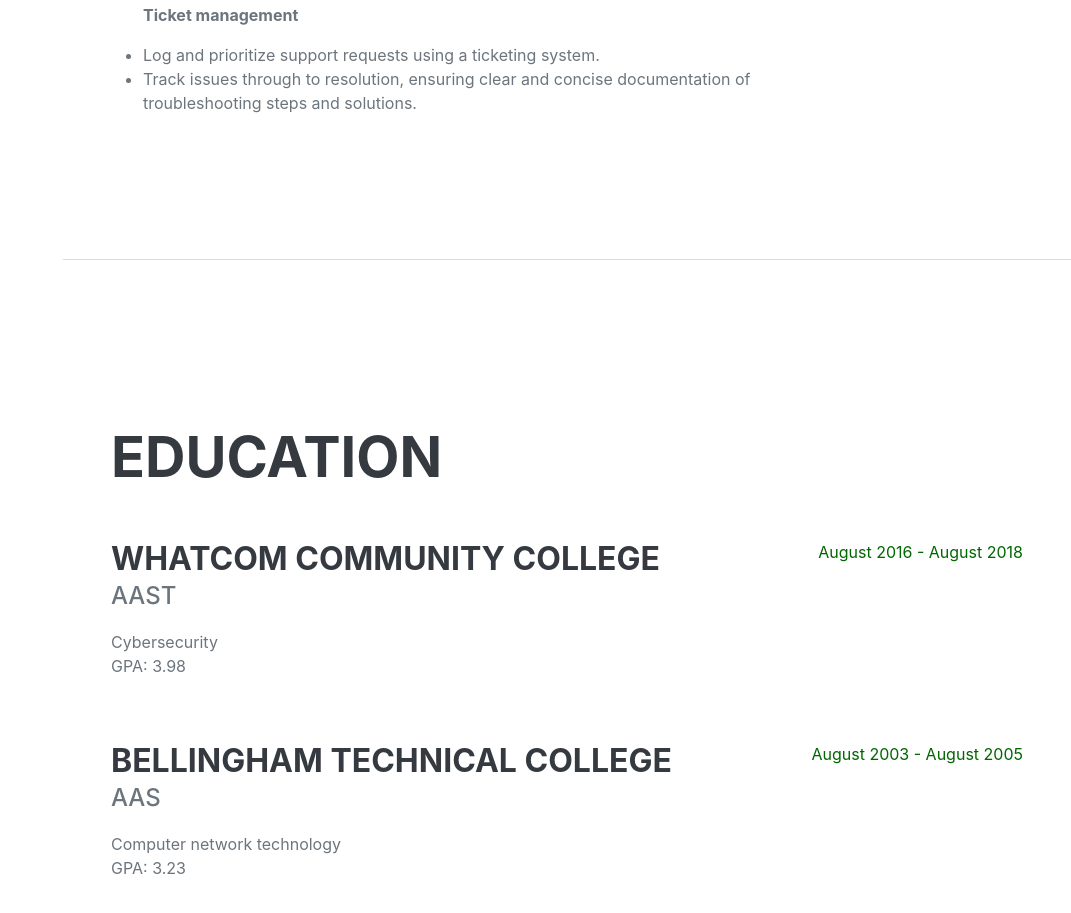
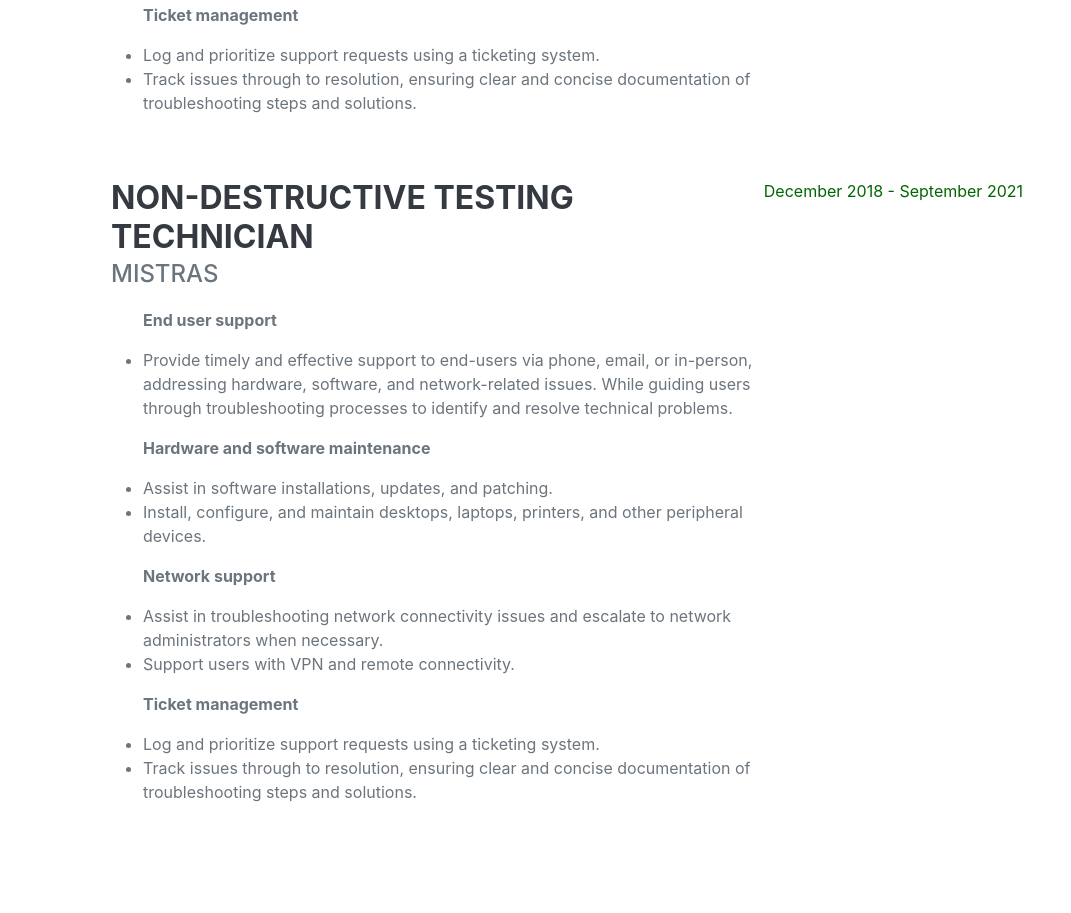
Before and after one commit to Snocklefritz/Snocklefritz.github.io, a plain HTML site: page index.html in a window 1280 px wide. Shown: the part 2332-3245 px from the top of the page, without its empty margins (209-1280 px from the left). Drawn offline with Linux system fonts and the light colour scheme.

Commit message:
Update index.html

```diff
--- a/index.html
+++ b/index.html
@@ -111,6 +111,7 @@ technology within my assigned scope.</p>
                         </div>
                         <div class="flex-shrink-0"><span class="text-primary">December 2021 - Present</span></div>
                     </div>
+
                     <div class="d-flex flex-column flex-md-row justify-content-between mb-5">
                         <div class="flex-grow-1">
                             <h3 class="mb-0">Help desk specialist</h3>
@@ -146,6 +147,46 @@ troubleshooting steps and solutions.</li>
                         </div>
                         <div class="flex-shrink-0"><span class="text-primary">December 2018 - September 2021</span></div>
                     </div>
+
+
+                    <div class="d-flex flex-column flex-md-row justify-content-between mb-5">
+                        <div class="flex-grow-1">
+                            <h3 class="mb-0">Non-destructive Testing Technician</h3>
+                            <div class="subheading mb-3">Mistras</div>
+
+                            <ul>
+                              <p class="Experience-heading-one">End user support</p>
+                              <li>Provide timely and effective support to end-users via phone, email, or in-person,
+addressing hardware, software, and network-related issues. While guiding users
+through troubleshooting processes to identify and resolve technical problems.</li>
+                            </ul>
+                            <ul>
+                              <p class="Experience-heading-one">Hardware and software maintenance</p>
+                              <li>Assist in software installations, updates, and patching.</li>
+                              <li>Install, configure, and maintain desktops, laptops, printers, and other peripheral
+devices.</li>
+                            </ul>
+
+                            <ul>
+                              <p class="Experience-heading-one">Network support</p>
+                              <li>Assist in troubleshooting network connectivity issues and escalate to network
+administrators when necessary.</li>
+                              <li>Support users with VPN and remote connectivity.</li>
+                            </ul>
+
+                            <ul>
+                              <p class="Experience-heading-one">Ticket management</p>
+                              <li>Log and prioritize support requests using a ticketing system.</li>
+                              <li>Track issues through to resolution, ensuring clear and concise documentation of
+troubleshooting steps and solutions.</li>
+                            </ul>
+
+                        </div>
+                        <div class="flex-shrink-0"><span class="text-primary">December 2018 - September 2021</span></div>
+                    </div>
+
+
+
                 </div>
             </section>
             <hr class="m-0" />
```
